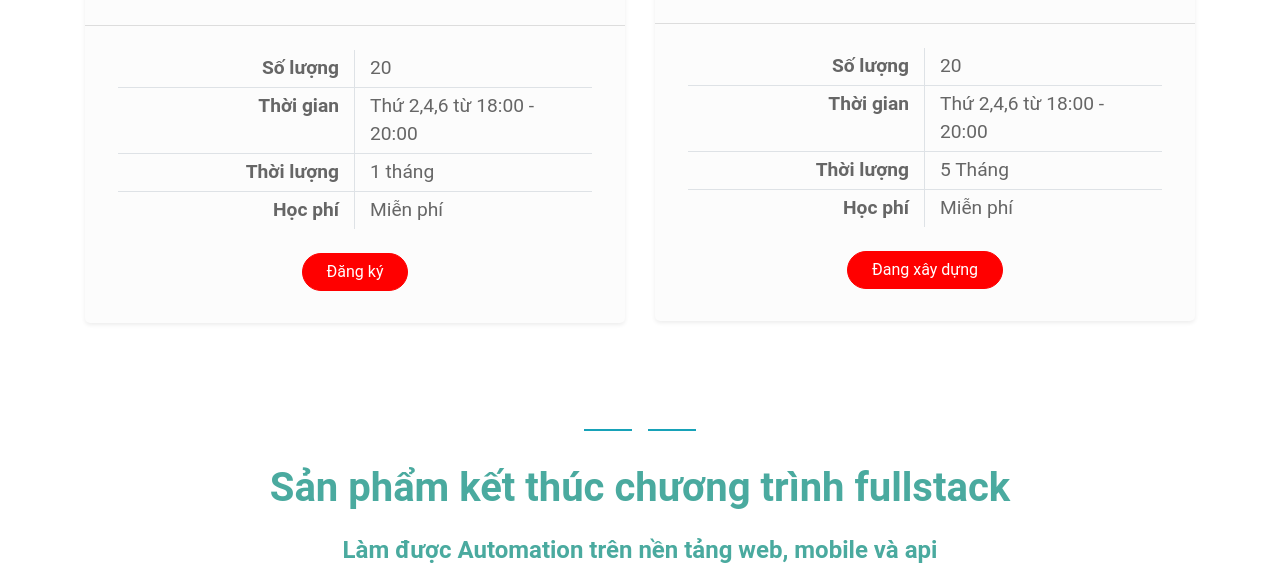
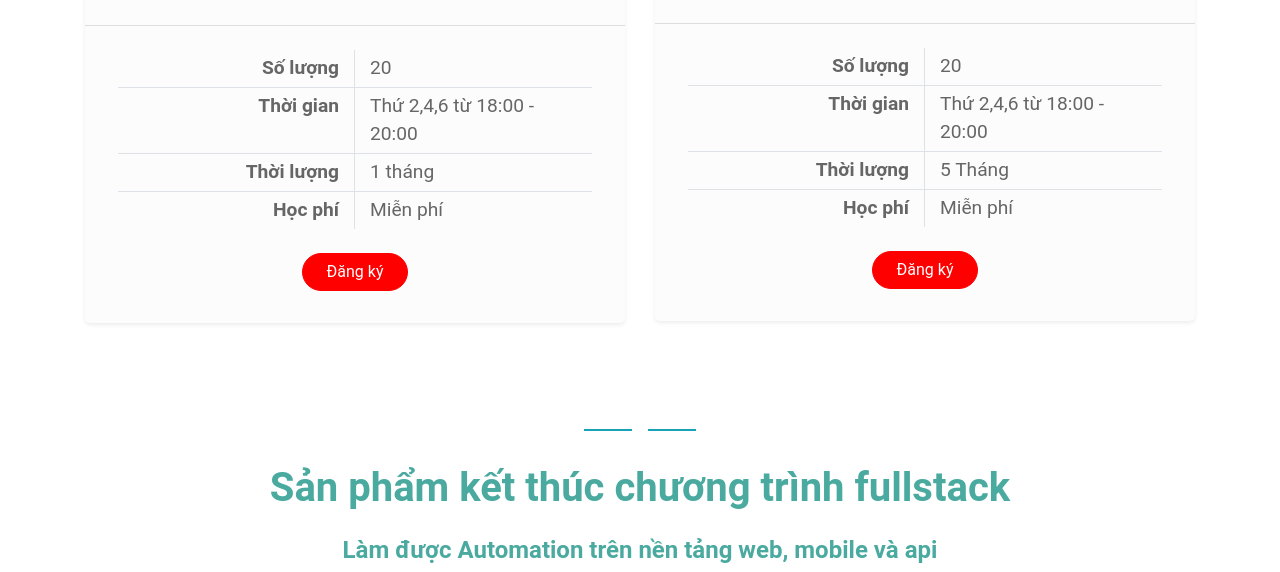
Before and after one commit to codegymdanang/leacademy, a Jekyll site: the page built from index.html, in a window 1280 px wide and 900 px high, scrolled down 5460 px, cut to the strip 0-572 px from the top of the window. Built offline with Jekyll 4.4.1, drawn with Linux system fonts in a browser that asks for light colours; nearby versions of some CDN libraries; the list of posts is cut into pages by our own code.

Commit message:
Pixel Code

```diff
--- a/_layouts/home.html
+++ b/_layouts/home.html
@@ -293,7 +293,7 @@
                             <div class="col-6 py-1"> Miễn phí </div>
                         </div>
                     </div>
-                    <a href="https://leacademy.asia/chuongtrinhautomation" class="btn btn-primary px-4 mx-auto mb-4">Đang xây dựng</a>
+                    <a href="https://leacademy.asia/chuongtrinhkautomation" class="btn btn-primary px-4 mx-auto mb-4">Đăng ký</a>
                 </div>
             </div>
 
```
